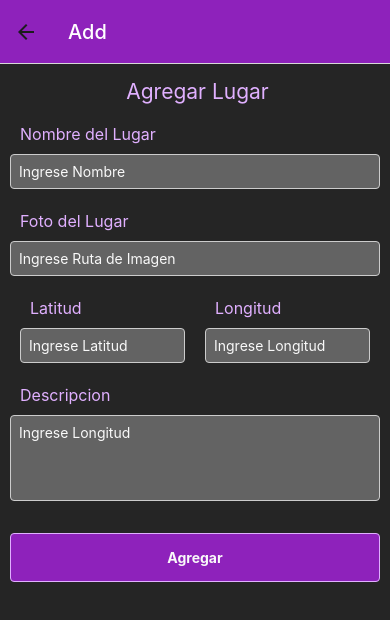
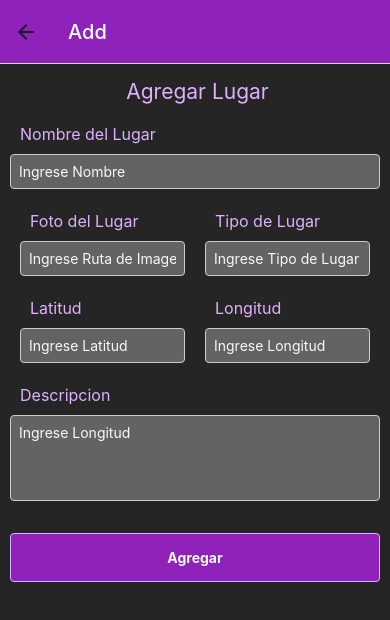
Before and after one commit to gomex500/TourPilot, a React Native app: screen /Add in a window 390 px wide. Shown: the top 620 px of the page. Built offline with nearby package versions, Linux system fonts and the light colour scheme.

Commit message:
validacion del formulario de agregar

```diff
--- a/src/Views/Add.js
+++ b/src/Views/Add.js
@@ -1,9 +1,35 @@
-import React from "react";
-import {Text, View, StyleSheet, KeyboardAvoidingView} from 'react-native';
+import React, {useState} from "react";
+import {Text, View, StyleSheet, KeyboardAvoidingView, Alert} from 'react-native';
 import Buttom from "../components/Buttom";
 import Input from "../components/Input";
 
 const Add = () =>{
+    const [lugar, setLugar] = useState({
+        id:0,
+        name: "",
+        description: "",
+        latitude: 0,
+        longitude: 0,
+        image: "",
+        type:""
+    });
+
+
+    const obtenerDato = (key, value) => {
+        setLugar({ ...lugar, [key]: value });
+      };
+
+
+      const BtnAgregar = () => {
+          if (((lugar.name === ''||lugar.description === '')||(lugar.latitude < 1 || lugar.longitude < 1))
+          ||(lugar.image === '' || lugar.type === '')) {
+              Alert.alert("Algunos campos estan vacios")
+          } else {
+            Alert.alert("Lugar Agregado con Exito!")
+            console.log(lugar);
+          }
+      };
+
     return(
         <View style={styles.container}>
             <Text style={styles.title}>Agregar Lugar</Text>
@@ -13,16 +39,29 @@ const Add = () =>{
                     styles={styles.input}
                     ph={'Ingrese Nombre'}
                     type={"default"}
+                    fuc={(value) => obtenerDato("name", value)}
+                />
+            </View>
+            <View style={styles.box}>
+           <View>
+                <Text style={styles.label}>Foto del Lugar</Text>
+                <Input
+                    styles={styles.input2}
+                    ph={'Ingrese Ruta de Imagen'}
+                    type={"default"}
+                    fuc={(value) => obtenerDato("image", value)}
                 />
             </View>
             <View>
-                <Text style={styles.label}>Foto del Lugar</Text>
+                <Text style={styles.label}>Tipo de Lugar</Text>
                 <Input
-                    styles={styles.input}
-                    ph={'Ingrese Ruta de Imagen'}
+                    styles={styles.input2}
+                    ph={'Ingrese Tipo de Lugar'}
                     type={"default"}
+                    fuc={(value) => obtenerDato("type", value)}
                 />
             </View>
+           </View>
            <View style={styles.box}>
            <View>
                 <Text style={styles.label}>Latitud</Text>
@@ -30,6 +69,7 @@ const Add = () =>{
                     styles={styles.input2}
                     ph={'Ingrese Latitud'}
                     type={"numeric"}
+                    fuc={(value) => obtenerDato("latitude", parseInt(value))}
                 />
             </View>
             <View>
@@ -38,6 +78,7 @@ const Add = () =>{
                     styles={styles.input2}
                     ph={'Ingrese Longitud'}
                     type={"numeric"}
+                    fuc={(value) => obtenerDato("longitude", parseInt(value))}
                 />
             </View>
            </View>
@@ -49,13 +90,14 @@ const Add = () =>{
                     type={"default"}
                     ta={true}
                     nl={4}
+                    fuc={(value) => obtenerDato("description", value)}
                 />
             </View>
             <Buttom
                 styles={styles.btn}
                 text={'Agregar'}
                 stylesT={styles.textBtn}
-                onPress={console.log('hola')}
+                onPress={BtnAgregar}
             />
         </View>
     )
--- a/src/datos.json
+++ b/src/datos.json
@@ -6,7 +6,6 @@
         "description": "The Eiffel Tower is a wrought-iron lattice tower located on the Champ de Mars in Paris, France.",
         "latitude": 12.072896,
         "longitude": -85.311809,
-        "start": 5,
         "image": "https://www.el19digital.com/files/articulos/199633.jpg",
         "type":"Balneario"
       },
@@ -16,7 +15,6 @@
         "description": "The Great Wall of China is a series of fortifications that were built across the historical northern borders of ancient Chinese states.",
         "latitude": 12.073578,
         "longitude": -85.308513,
-        "start": 5,
         "image": "https://www.canal4.com.ni/wp-content/uploads/2022/04/finca-los-angeles.jpg",
         "type":"Balneario"
       },
@@ -26,7 +24,6 @@
         "description": "The Great Wall of China is a series of fortifications that were built across the historical northern borders of ancient Chinese states.",
         "latitude": 12.377753,
         "longitude": -87.038638,
-        "start": 5,
         "image": "https://dynamic-media-cdn.tripadvisor.com/media/photo-o/15/0b/1c/69/playa-poneloya.jpg?w=1200&h=-1&s=1",
         "type":"Playa"
       },
@@ -36,7 +33,6 @@
         "description": "The Eiffel Tower is a wrought-iron lattice tower located on the Champ de Mars in Paris, France.",
         "latitude": 12.072896,
         "longitude": -85.311809,
-        "start": 5,
         "image": "https://www.el19digital.com/files/articulos/199633.jpg",
         "type":"Balneario"
       },
@@ -46,7 +42,6 @@
         "description": "The Great Wall of China is a series of fortifications that were built across the historical northern borders of ancient Chinese states.",
         "latitude": 12.073578,
         "longitude": -85.308513,
-        "start": 5,
         "image": "https://www.canal4.com.ni/wp-content/uploads/2022/04/finca-los-angeles.jpg",
         "type":"Balneario"
       },
@@ -56,7 +51,6 @@
         "description": "The Great Wall of China is a series of fortifications that were built across the historical northern borders of ancient Chinese states.",
         "latitude": 12.377753,
         "longitude": -87.038638,
-        "start": 5,
         "image": "https://dynamic-media-cdn.tripadvisor.com/media/photo-o/15/0b/1c/69/playa-poneloya.jpg?w=1200&h=-1&s=1",
         "type":"Playa"
       }
```
